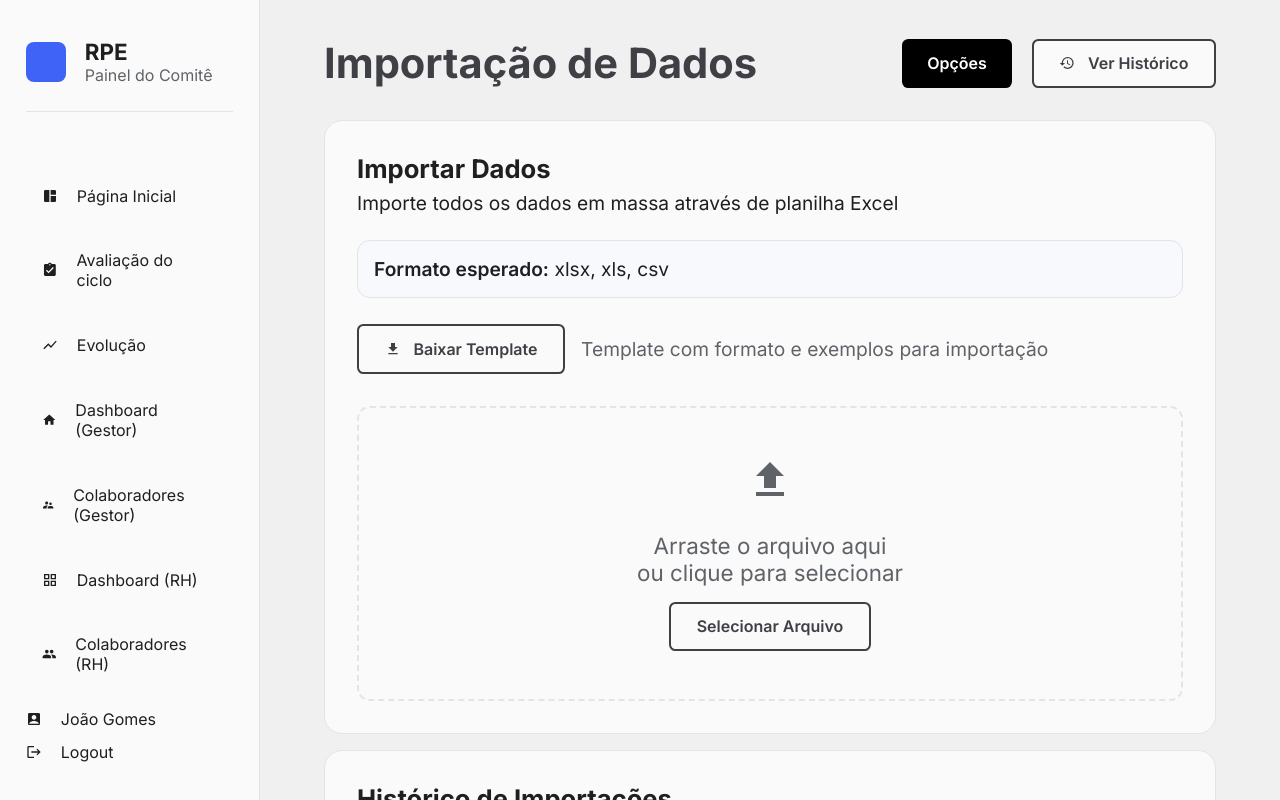
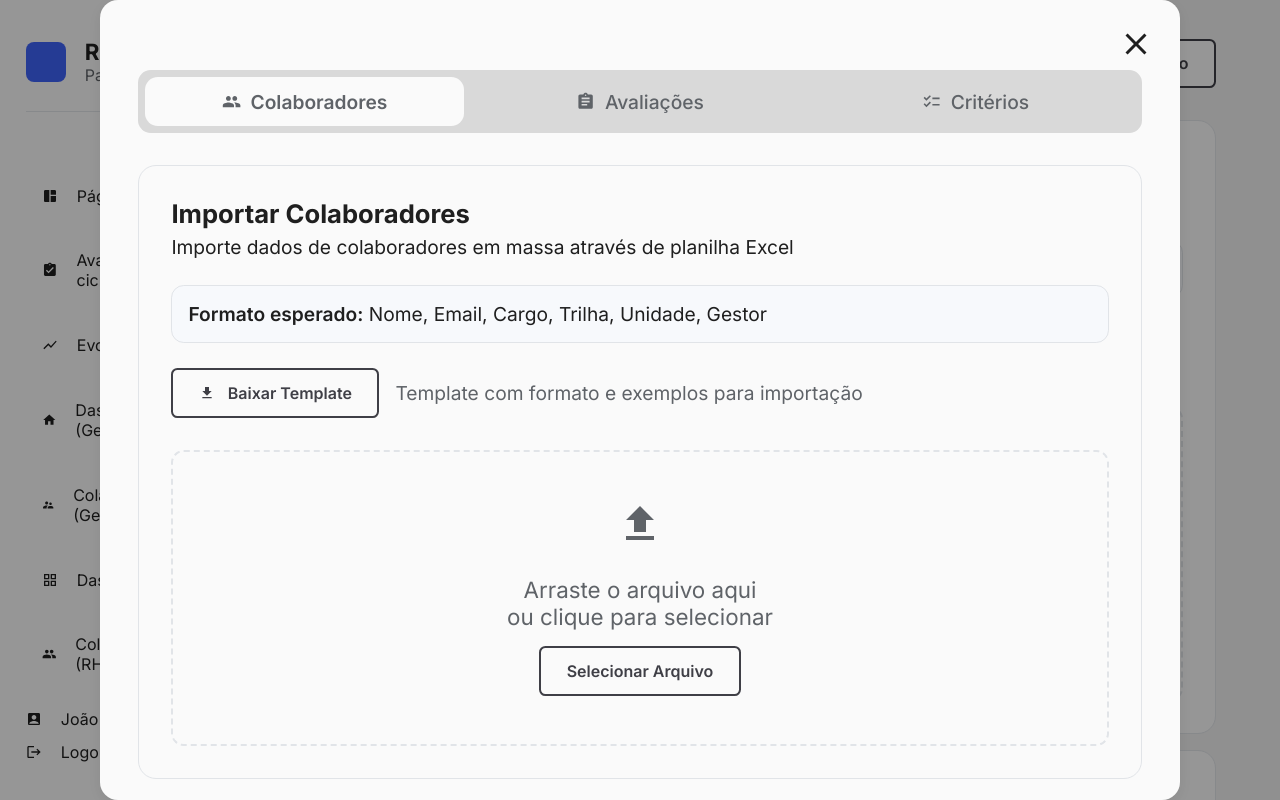
Before and after one commit to Baroes-da-APIzadinha/RPE-Frontend, a React (Vite) app: page /rh/import in a window 1280 px wide. Both pictures are taken after a click on the button "Opções". Built offline with nearby package versions, Linux system fonts and the light colour scheme.

Commit message:
feat: criado modal de importações específicas para o rh

```diff
--- /dev/null
+++ b/src/components/ModalSpecifyImport/index.tsx
@@ -0,0 +1,76 @@
+import { useState } from "react";
+import { CardImportData } from "@/components/CardImportData";
+import * as S from "./styles";
+import { MdGroup, MdAssignment, MdChecklist, MdClose } from "react-icons/md";
+
+type TipoImportacao = "colaboradores" | "avaliacoes" | "criterios";
+
+interface Props {
+  open: boolean;
+  onClose: () => void;
+}
+
+export function ModalSpecifyImport({ open, onClose }: Props) {
+  const [tipo, setTipo] = useState<TipoImportacao>("colaboradores");
+
+  const labels = {
+    colaboradores: "Importar Colaboradores",
+    avaliacoes: "Importar Avaliações",
+    criterios: "Importar Critérios",
+  };
+
+  const descricoes = {
+    colaboradores:
+      "Importe dados de colaboradores em massa através de planilha Excel",
+    avaliacoes:
+      "Importe dados de avaliações de ciclos anteriores para análise de tendências",
+    criterios:
+      "Importe critérios de avaliação específicos por trilha ou unidade",
+  };
+
+  const formatos = {
+    colaboradores: "Nome, Email, Cargo, Trilha, Unidade, Gestor",
+    avaliacoes: "Colaborador, Ciclo, Critério, Nota, Justificativa, Avaliador",
+    criterios: "Nome, Descrição, Categoria, Peso, Trilhas Aplicáveis",
+  };
+
+  const handleSelect = (file: File) => {
+    console.log(`Importando ${tipo}:`, file);
+  };
+
+  const tabs = [
+    { key: "colaboradores", label: "Colaboradores", icon: <MdGroup /> },
+    { key: "avaliacoes", label: "Avaliações", icon: <MdAssignment /> },
+    { key: "criterios", label: "Critérios", icon: <MdChecklist /> },
+  ] as const;
+
+  return (
+    <S.Modal open={open}>
+      <S.ModalContent>
+        <S.CloseButton onClick={onClose}>
+          <MdClose size={36} />
+        </S.CloseButton>
+        <S.ToggleGroup>
+          {tabs.map(({ key, label, icon }) => (
+            <S.ToggleItem
+              key={key}
+              active={tipo === key}
+              onClick={() => setTipo(key)}
+            >
+              {icon}
+              {label}
+            </S.ToggleItem>
+          ))}
+        </S.ToggleGroup>
+
+        <CardImportData
+          title={labels[tipo]}
+          subtitle={descricoes[tipo]}
+          formatoEsperado={formatos[tipo]}
+          onDownloadTemplate={() => console.log(`Download template ${tipo}`)}
+          onFileSelect={handleSelect}
+        />
+      </S.ModalContent>
+    </S.Modal>
+  );
+}
--- /dev/null
+++ b/src/components/ModalSpecifyImport/styles.ts
@@ -0,0 +1,72 @@
+import styled from "styled-components";
+
+export const Modal = styled.div<{ open: boolean }>`
+  display: ${({ open }) => (open ? "flex" : "none")};
+  position: fixed;
+  top: 0;
+  left: 0;
+  z-index: 1000;
+  width: 100vw;
+  height: 100vh;
+  background: rgba(0, 0, 0, 0.4);
+  align-items: center;
+  justify-content: center;
+`;
+
+export const ModalContent = styled.div`
+  position: relative;
+  background: ${({ theme }) => theme.colors.surface.default};
+  padding: 2.4rem;
+  width: 100%;
+  max-width: 1080px;
+  border-radius: ${({ theme }) => theme.border.radius.medium};
+  box-shadow: 0 4px 16px rgba(0, 0, 0, 0.08);
+  overflow-y: auto;
+  max-height: 100vh;
+`;
+
+export const CloseButton = styled.button`
+  position: absolute;
+  top: 1.6rem;
+  right: 1.6rem;
+  background: transparent;
+  border: none;
+  cursor: pointer;
+  color: ${({ theme }) => theme.colors.text.primary};
+  font-size: 1.6rem;
+
+  &:hover {
+    color: ${({ theme }) => theme.colors.text.secondary};
+  }
+
+`;
+
+export const ToggleGroup = styled.div`
+  display: flex;
+  gap: 1rem;
+  margin-top: 2rem;
+  margin-bottom: 2rem;
+  background: ${({ theme }) => theme.colors.lightGray};
+  padding: 0.4rem;
+  border-radius: ${({ theme }) => theme.border.radius.xsmall};
+`;
+
+export const ToggleItem = styled.button<{ active: boolean }>`
+  flex: 1;
+  padding: 0.8rem 1.2rem;
+  display: flex;
+  align-items: center;
+  justify-content: center;
+  gap: 0.6rem;
+
+  font-weight: ${({ theme, active }) =>
+    active ? theme.font.semibold : theme.font.medium};
+  font-size: ${({ theme }) => theme.font.sizes.small};
+  color: ${({ theme }) => theme.colors.text.secondary};
+  background: ${({ theme, active }) =>
+    active ? theme.colors.surface.default : "transparent"};
+  border: none;
+  border-radius: ${({ theme }) => theme.border.radius.xsmall};
+  cursor: pointer;
+  transition: background 0.2s ease;
+`;
--- a/src/pages/rh/Import/index.tsx
+++ b/src/pages/rh/Import/index.tsx
@@ -5,8 +5,12 @@ import { Title } from "@/components/Title/index.tsx";
 import { MdHistory } from "react-icons/md";
 import { CardImportHistory } from "@/components/CardImportHistory/index.tsx";
 import { CardImportData } from "@/components/CardImportData/index.tsx";
+import { useState } from "react";
+import { ModalSpecifyImport } from "@/components/ModalSpecifyImport/index.tsx";
 
 export function Import() {
+  const [showModal, setShowModal] = useState(false);
+
   return (
     <S.Wrapper>
       <Sidebar
@@ -18,9 +22,7 @@ export function Import() {
         <S.Header>
           <Title>Importação de Dados</Title>
           <S.HeaderButtons>
-            <Button>
-              Opções
-            </Button>
+            <Button onClick={() => setShowModal(true)}>Opções</Button>
             <Button variant="outline">
               {" "}
               <MdHistory /> Ver Histórico
@@ -66,6 +68,10 @@ export function Import() {
           />
         </S.CardContainer>
       </S.Main>
+      <ModalSpecifyImport
+        open={showModal}
+        onClose={() => setShowModal(false)}
+      />
     </S.Wrapper>
   );
 }
```
